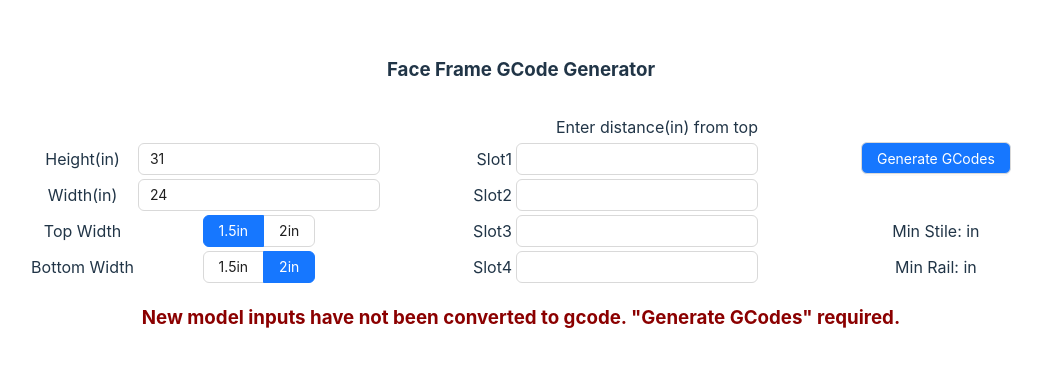
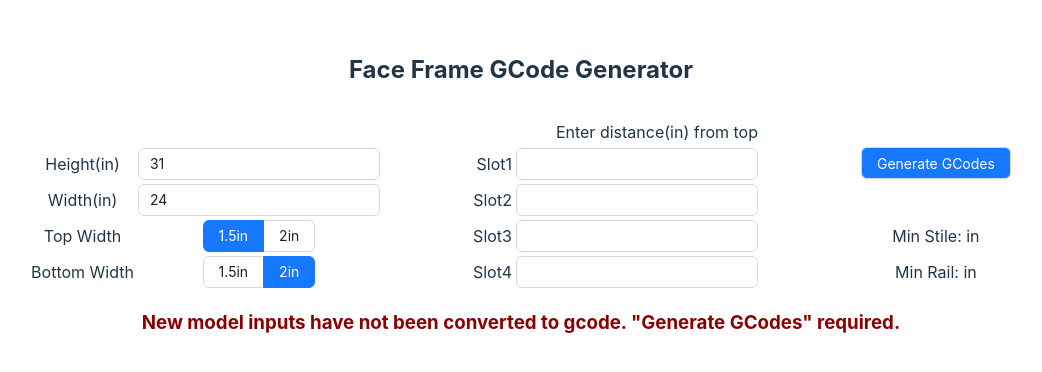
Before and after one commit to brettduersch/faceframe-frontend, a React (Vite) app: page / in a window 1280 px wide. Shown: the part 206-578 px from the top of the page, without its empty margins (119-1161 px from the left). Built offline with nearby package versions, Linux system fonts and the light colour scheme.

Commit message:
Update FaceFrame.tsx

```diff
--- a/src/components/FaceFrame.tsx
+++ b/src/components/FaceFrame.tsx
@@ -144,7 +144,7 @@ function FaceFrame(){
 
     return(
         <div className="ff">
-            <h3>Face Frame GCode Generator</h3>
+            <h2>Face Frame GCode Generator</h2>
             <table><tbody>
                 <tr>
                     <td></td>
```
